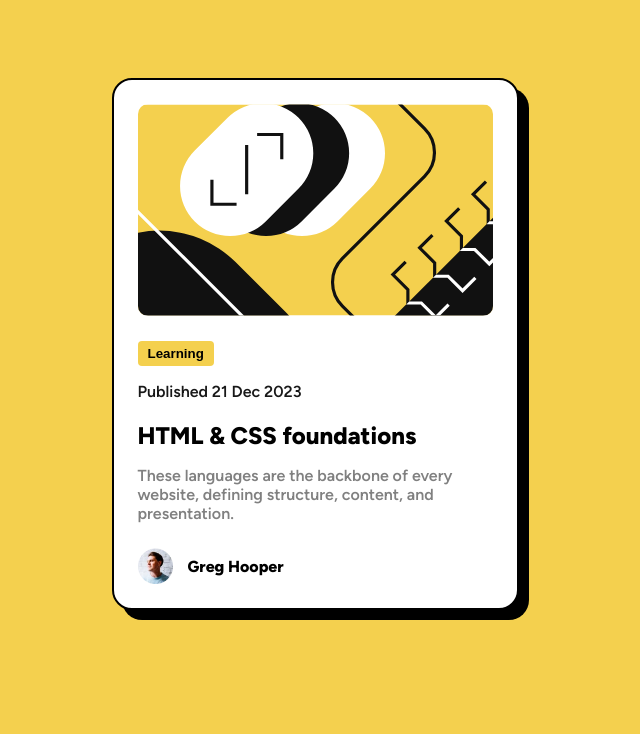
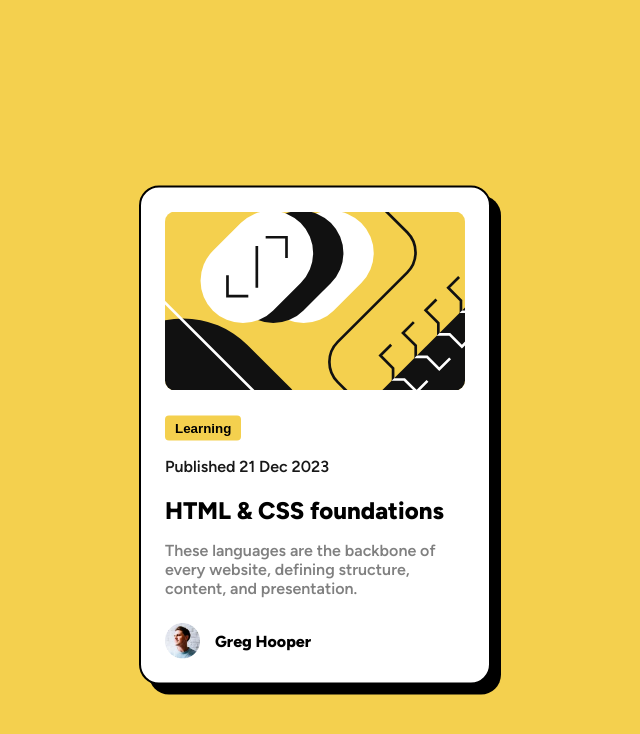
Before and after one commit to malayit23/blog-main, a plain HTML site: page index.html in a window 1280 px wide. Shown: the whole page, without its empty margins (325-965 px from the left). Drawn offline with Linux system fonts and the light colour scheme.

Commit message:
second commit

```diff
--- a/style.css
+++ b/style.css
@@ -18,14 +18,17 @@ body{
     background-color: hsl(47, 88%, 63%);
 }
 .main{
-    display: flex;
-    justify-content: center;
-    align-items: center;
+    margin: 0;
+    position: absolute;
+    top: 50%;
+    left: 50%;
+    -ms-transform: translate(-50%, -50%);
+    transform: translate(-50%, -50%);
 }
 .container{
     margin-top: 70px;
     background-color: white;
-    width: 355px;
+    width: 300px;
     height: auto;
     border-radius: 20px;
     border: 2px solid;
@@ -55,7 +58,7 @@ button{
     font-weight: 800;
     font-size: x-large;
 }
-.heading:hover{
+.heading:active{
     color: hsl(47, 88%, 63%);
     cursor: pointer;
 }
@@ -74,3 +77,13 @@ button{
     width: 35px;
     margin-right: 15px;
 }
+@media screen and (width < 375px) {
+    .container{
+        display: flex;
+        width: 90vw;
+        margin-right: 10px;
+    }
+    .main{
+        display: flex;
+    }
+}
```
